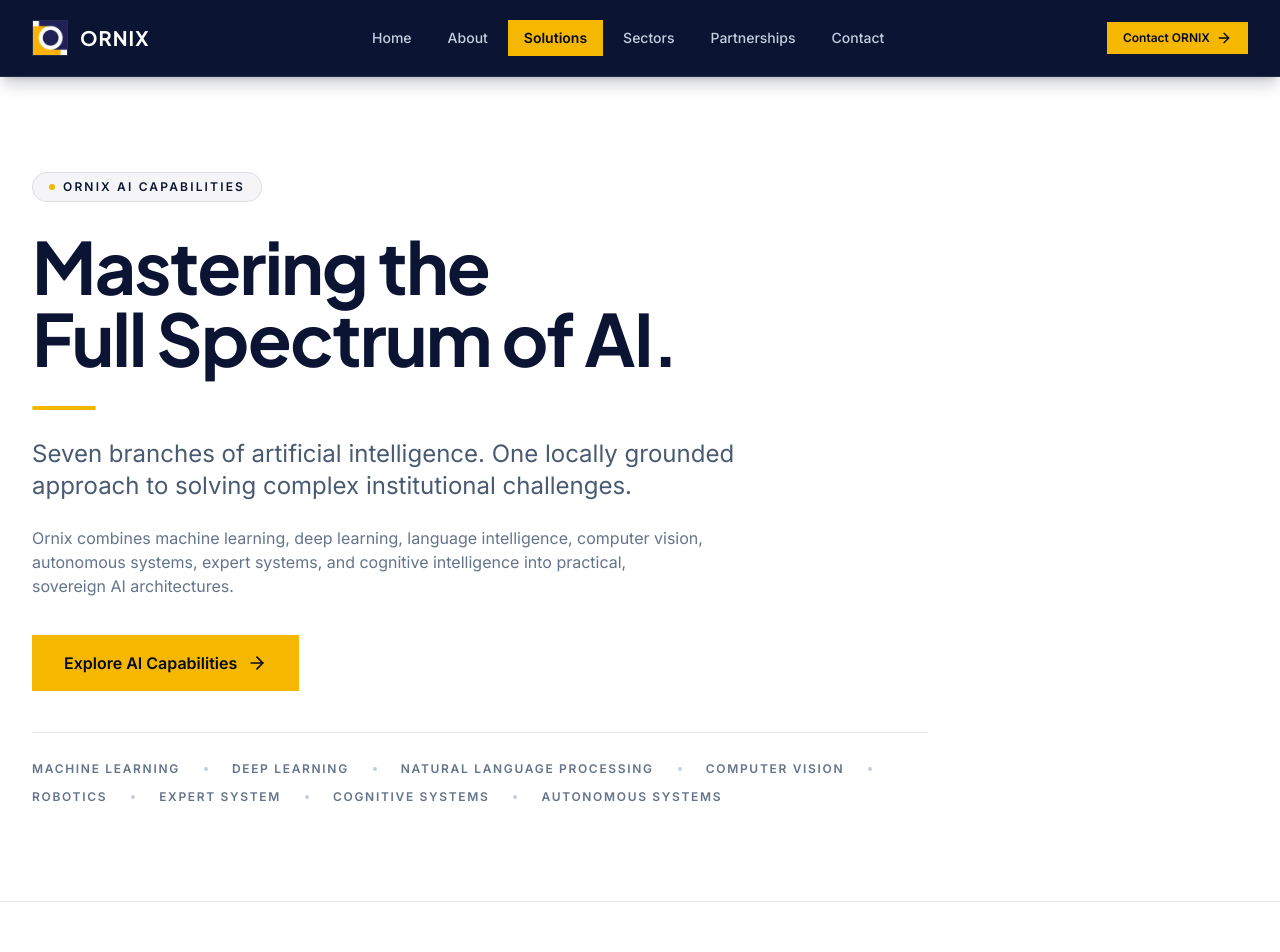
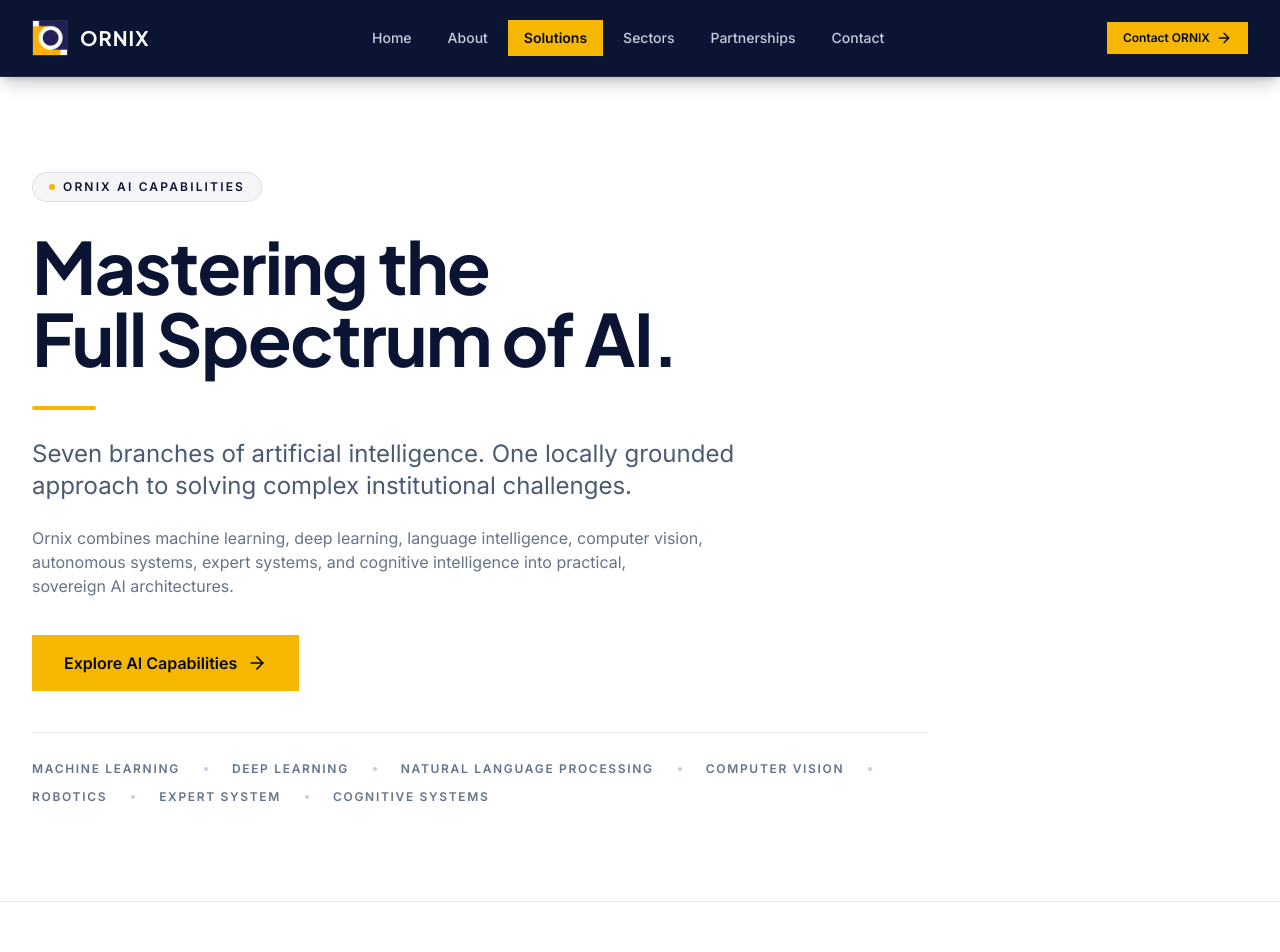
Before and after one commit to hananawit/Ornix2, a Next.js app: page /solutions in a window 1280 px wide. Shown: the top 952 px of the page. Built offline with nearby package versions, Linux system fonts and the light colour scheme.

Commit message:
Remove Autonomous Systems span elements
Removed redundant span elements for Autonomous Systems.

```diff
--- a/src/app/solutions/page.tsx
+++ b/src/app/solutions/page.tsx
@@ -134,11 +134,7 @@
                     Cognitive Systems                  </span>
 
 
-                  <span className="w-1 h-1 rounded-full bg-ornix-slate-300" />
 
-                  <span className="text-xs font-semibold uppercase tracking-[0.14em] text-ornix-slate-500">
-                    Autonomous Systems
-                  </span>
                 </div>
               </div>
             </div>
```
